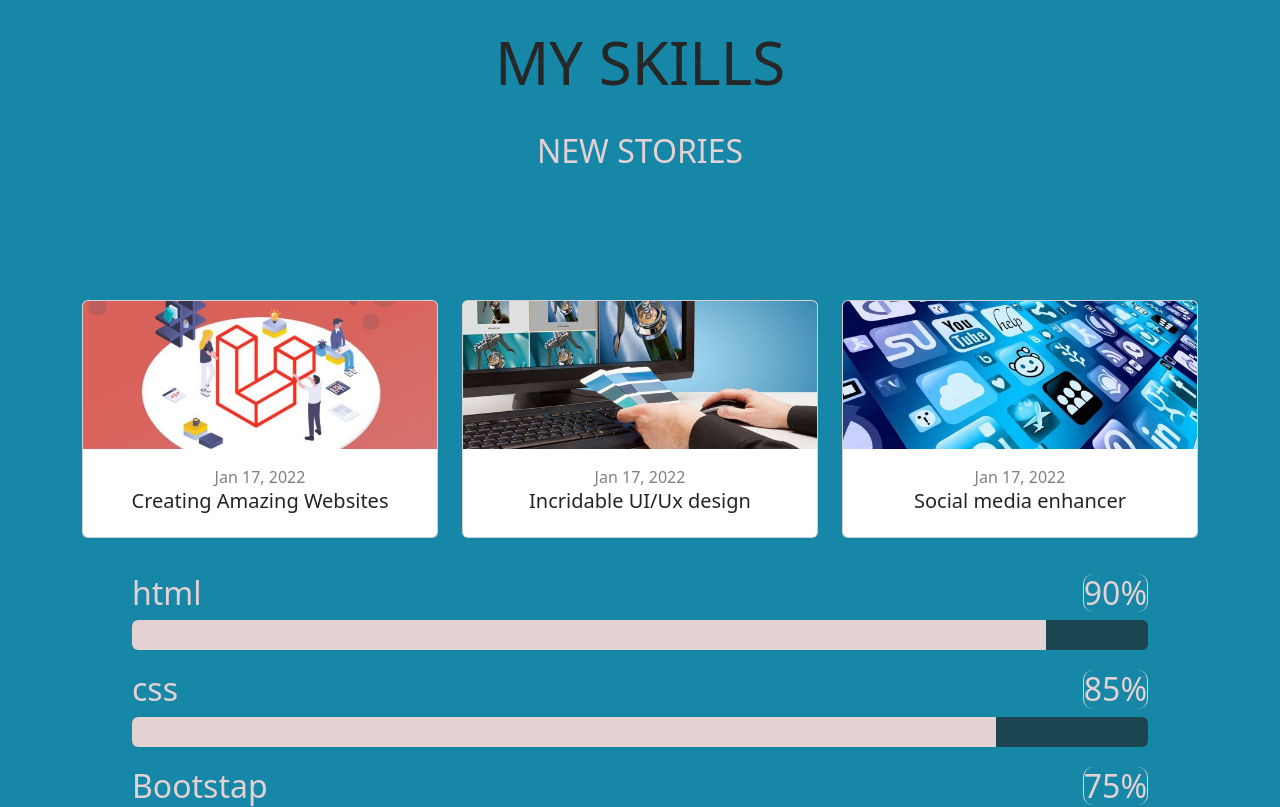
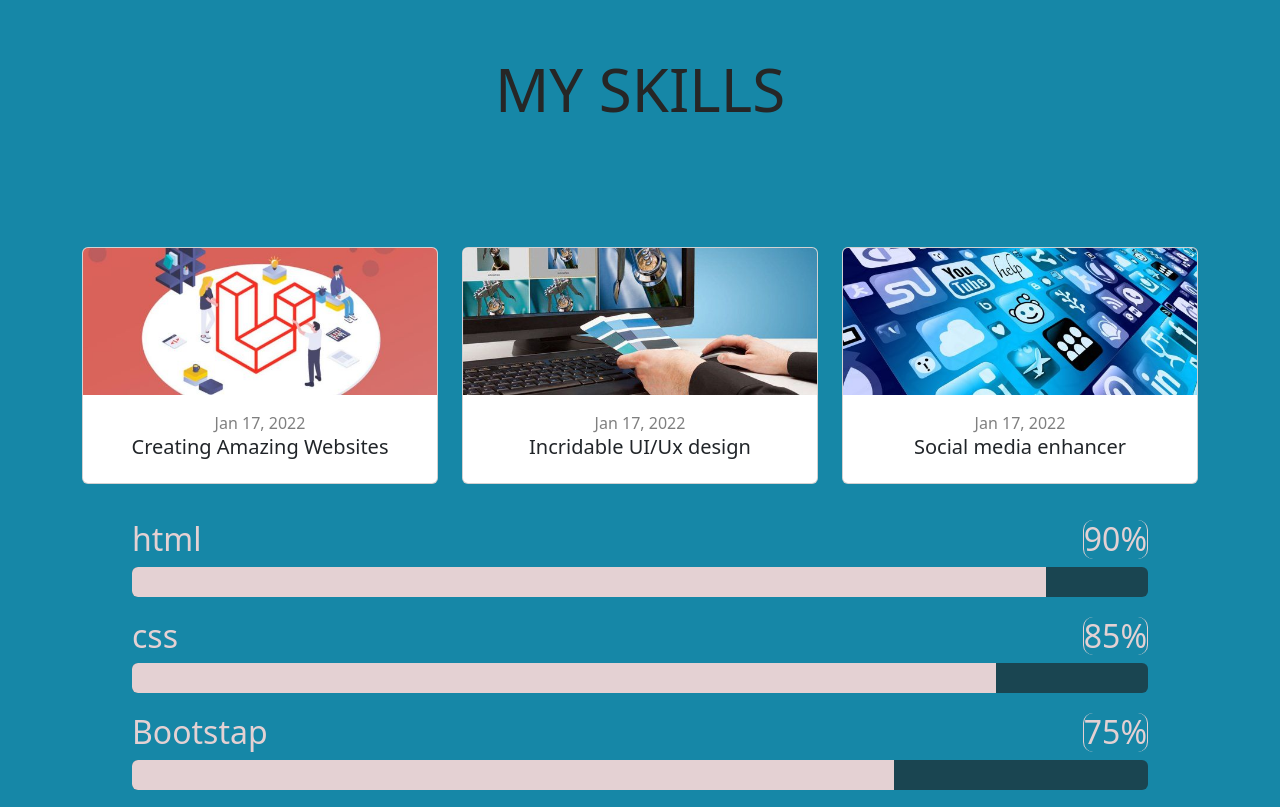
Before and after one commit to ehabyousef/First-portfolio, a plain HTML site: page index.html in a window 1280 px wide. Shown: the part 3380-4187 px from the top of the page. Drawn offline with nearby package versions, Linux system fonts and the light colour scheme.

Commit message:
reversed

```diff
--- a/index.html
+++ b/index.html
@@ -322,7 +322,7 @@
           <div class="title">
             <a href="#" data-text="My Skills">My Skills</a>
           </div>
-          <h2>NEW STORIES</h2>
+          <!-- <h2>NEW STORIES</h2> -->
         </div>
         <div class="row">
           <div class="col-md-6 col-lg-4">
```
